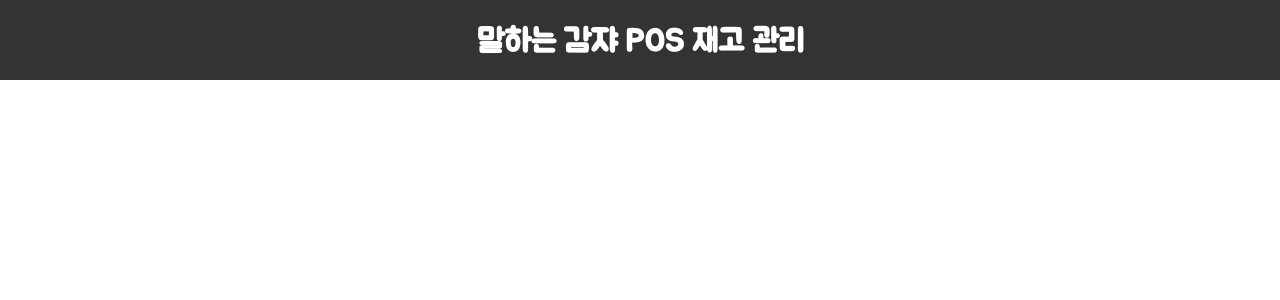
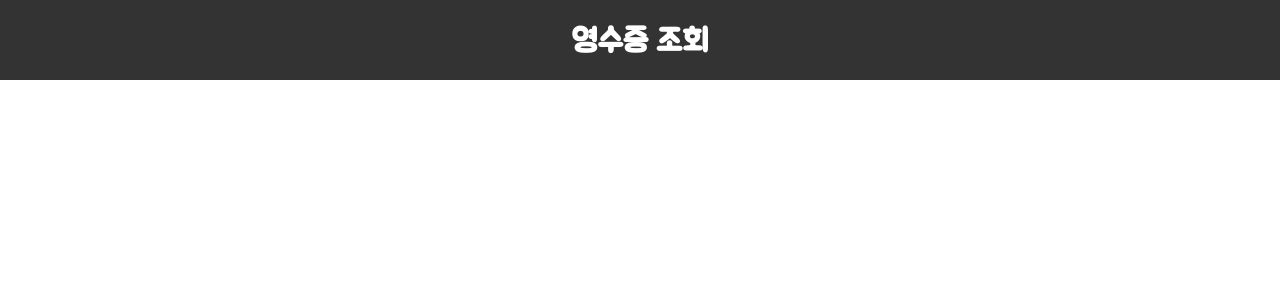
Before and after one commit to minju-sin/capstone, a React (Create React App) app in the folder frontend/: page /service in a window 1280 px wide. Shown: the top 300 px of the page. Built offline with nearby package versions, Linux system fonts and the light colour scheme.

Commit message:
파일 생성

```diff
--- a/frontend/src/components/page/ServicePage.js
+++ b/frontend/src/components/page/ServicePage.js
@@ -1,14 +1,19 @@
 // ./ServicePage.js
 
 import React from "react";
-import Header from "../ui/Header";
-import { StyledBody } from "../styles/HeaderCSS";
+import { StyledBody, StyledH1, StyledHeader } from "../styles/HeaderCSS";
+import ServiceLeft from "../ui/ServiceLeft";
 
 function ServicePage() {
 
     return (
       <StyledBody>
-        <Header/>
+        <StyledHeader class="header">
+          <StyledH1>영수증 조회</StyledH1>
+        </StyledHeader>
+
+        <ServiceLeft/>
+
 
       </StyledBody>
     );
--- /dev/null
+++ b/frontend/src/components/styles/ServiceLeft.js
@@ -0,0 +1 @@
+import styled from "styled-components";
--- /dev/null
+++ b/frontend/src/components/ui/ServiceLeft.js
@@ -0,0 +1,14 @@
+// ./ServicePage.js
+
+import React from "react";
+
+function ServiceLeft() {
+
+    return (
+      <>
+
+      </>
+    );
+}
+
+export default ServiceLeft;
```
